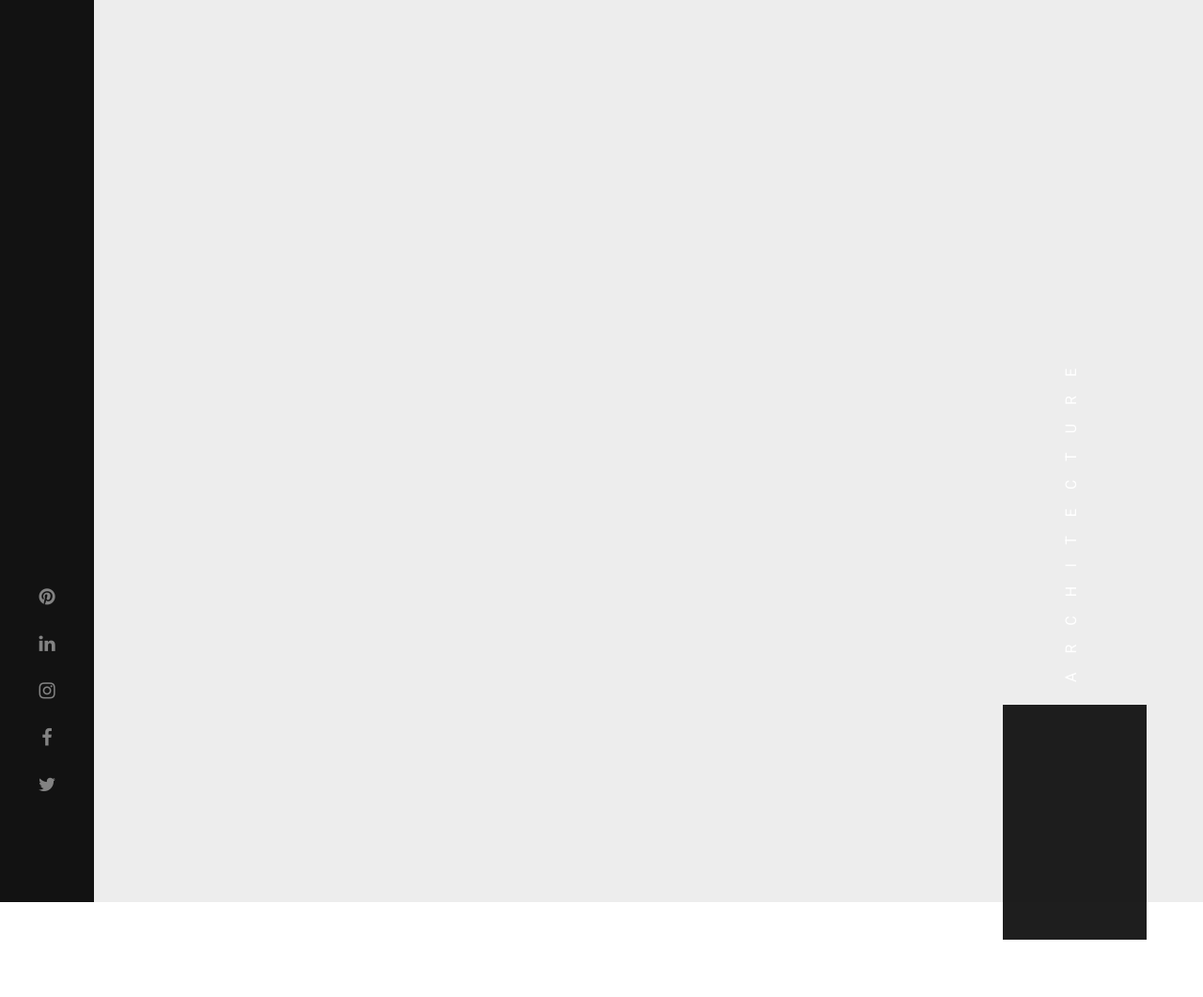
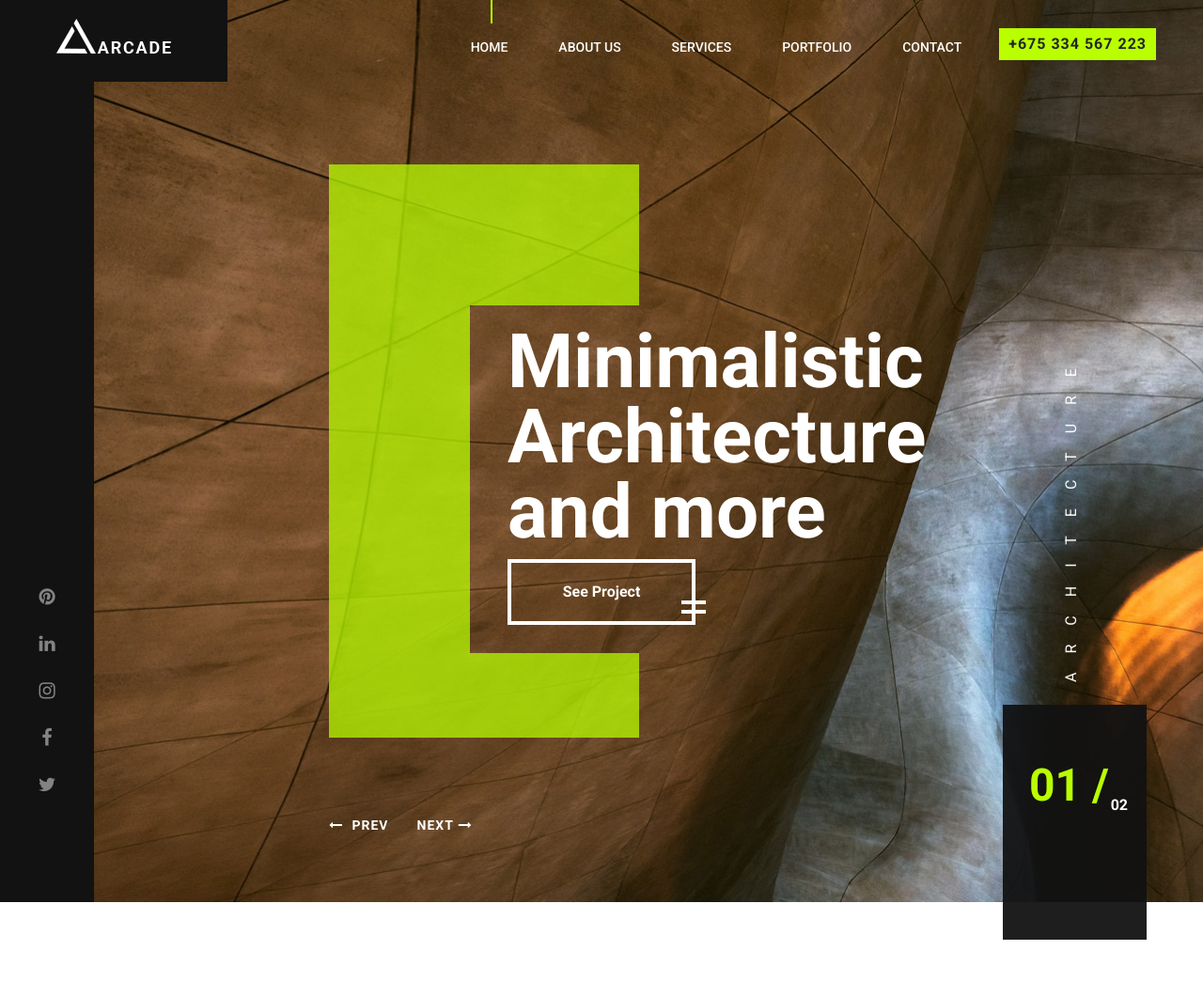
Before and after one commit to NotNulls/ArRangeWebApp, a Flask app: page / in a window 1280 px wide. Shown: the top 1061 px of the page at 94% size. Run offline with Flask 3, Linux system fonts and the light colour scheme; some libraries are stand-ins or nearby versions; some web fonts are replaced.

Commit message:
Feature: Sidebar hero

```diff
--- a/app/__init__.py
+++ b/app/__init__.py
@@ -1,15 +1,16 @@
 from config import Config
 from flask import Flask
 from flask_bootstrap import Bootstrap
+import os
 
 bootstrap = Bootstrap()
 
 def create_app(config_class=Config):
 
 
-
     app = Flask(__name__)
     app.config.from_object(Config)
+
 
     from app.main import bp as main_bp
     app.register_blueprint(main_bp)
--- a/app/main/routes.py
+++ b/app/main/routes.py
@@ -1,7 +1,15 @@
 from app.main import bp
 from flask import render_template
+
+images = {
+    'bg':'static/img/bg.jpg',
+    'project_1': 'static/img/projects/1.jpg',
+    'project_2': 'img/projects/2.jpg',
+    'project_1': 'img/projects/3.jpg',
+    'project_2': 'img/projects/4.jpg',
+}
 
 @bp.route('/index',methods=['GET','POST'])
 @bp.route('/',methods=['GET','POST'])
 def index():
-    return render_template('index.html', title='Home')
+    return render_template('index.html', title='Home', images=images)
--- a/app/static/css/style.css
+++ b/app/static/css/style.css
@@ -2106,3 +2106,222 @@
 		padding: 0 15px;
 	}
 }
+
+
+@font-face {
+    font-family: 'FontAwesome';
+    src: url('fontawesome-webfont.eot?v=4.7.0');
+    src: url('fontawesome-webfont.eot?#iefix&v=4.7.0') format('embedded-opentype'),
+         url('fontawesome-webfont.woff2?v=4.7.0') format('woff2'),
+         url('fontawesome-webfont.woff?v=4.7.0') format('woff'),
+         url('fontawesome-webfont.ttf?v=4.7.0') format('truetype'),
+         url('fontawesome-webfont.svg?v=4.7.0#fontawesomeregular') format('svg');
+}
+
+
+.fa {
+    display: inline-block;
+    font: normal normal normal 14px/1 FontAwesome;
+    font-size: inherit;
+    text-rendering: auto;
+    -webkit-font-smoothing: antialiased;
+    -moz-osx-font-smoothing: grayscale;
+}
+
+.fa-lg {
+    font-size: 1.33333333em;
+    line-height: .75em;
+    vertical-align: -15%;
+}
+
+.fa-2x {
+    font-size: 2em;
+}
+
+.fa-3x {
+    font-size: 3em;
+}
+
+.fa-4x {
+    font-size: 4em;
+}
+
+.fa-5x {
+    font-size: 5em;
+}
+
+.fa-fw {
+    width: 1.28571429em;
+    text-align: center;
+}
+
+.fa-ul {
+    padding-left: 0;
+    margin-left: 2.14285714em;
+    list-style-type: none;
+}
+
+.fa-ul>li {
+    position: relative;
+}
+
+.fa-li {
+    position: absolute;
+    left: -2.14285714em;
+    width: 2.14285714em;
+    top: .14285714em;
+    text-align: center;
+}
+
+.fa-li.fa-lg {
+    left: -1.85714286em;
+}
+
+.fa-border {
+    padding: .2em .25em .15em;
+    border: solid .08em #eee;
+    border-radius: .1em;
+}
+
+.fa-pull-left {
+    float: left;
+}
+
+.fa-pull-right {
+    float: right;
+}
+
+.fa.fa-pull-left {
+    margin-right: .3em;
+}
+
+.fa.fa-pull-right {
+    margin-left: .3em;
+}
+
+.pull-right {
+    float: right;
+}
+
+.pull-left {
+    float: left;
+}
+
+.fa.pull-left {
+    margin-right: .3em;
+}
+
+.fa.pull-right {
+    margin-left: .3em;
+}
+
+.fa-spin {
+    -webkit-animation: fa-spin 2s infinite linear;
+    animation: fa-spin 2s infinite linear;
+}
+
+.fa-pulse {
+    -webkit-animation: fa-spin 1s infinite steps(8);
+    animation: fa-spin 1s infinite steps(8);
+}
+
+@-webkit-keyframes fa-spin {
+    0% {
+        -webkit-transform: rotate(0deg);
+        transform: rotate(0deg);
+    }
+    100% {
+        -webkit-transform: rotate(359deg);
+        transform: rotate(359deg);
+    }
+}
+
+@keyframes fa-spin {
+    0% {
+        -webkit-transform: rotate(0deg);
+        transform: rotate(0deg);
+    }
+    100% {
+        -webkit-transform: rotate(359deg);
+        transform: rotate(359deg);
+    }
+}
+
+.fa-rotate-90 {
+    -ms-filter: "progid:DXImageTransform.Microsoft.BasicImage(rotation=1)";
+    -webkit-transform: rotate(90deg);
+    -ms-transform: rotate(90deg);
+    transform: rotate(90deg);
+}
+
+.fa-rotate-180 {
+    -ms-filter: "progid:DXImageTransform.Microsoft.BasicImage(rotation=2)";
+    -webkit-transform: rotate(180deg);
+    -ms-transform: rotate(180deg);
+    transform: rotate(180deg);
+}
+
+.fa-rotate-270 {
+    -ms-filter: "progid:DXImageTransform.Microsoft.BasicImage(rotation=3)";
+    -webkit-transform: rotate(270deg);
+    -ms-transform: rotate(270deg);
+    transform: rotate(270deg);
+}
+
+.fa-flip-horizontal {
+    -ms-filter: "progid:DXImageTransform.Microsoft.BasicImage(rotation=0, mirror=1)";
+    -webkit-transform: scale(-1, 1);
+    -ms-transform: scale(-1, 1);
+    transform: scale(-1, 1);
+}
+
+.fa-flip-vertical {
+    -ms-filter: "progid:DXImageTransform.Microsoft.BasicImage(rotation=2, mirror=1)";
+    -webkit-transform: scale(1, -1);
+    -ms-transform: scale(1, -1);
+    transform: scale(1, -1);
+}
+
+:root .fa-rotate-90,
+:root .fa-rotate-180,
+:root .fa-rotate-270,
+:root .fa-flip-horizontal,
+:root .fa-flip-vertical {
+    filter: none;
+}
+
+.fa-stack {
+    position: relative;
+    display: inline-block;
+    width: 2em;
+    height: 2em;
+    line-height: 2em;
+    vertical-align: middle;
+}
+
+.fa-stack-1x,
+.fa-stack-2x {
+    position: absolute;
+    left: 0;
+    width: 100%;
+    text-align: center;
+}
+
+.fa-stack-1x {
+    line-height: inherit;
+}
+
+.fa-stack-2x {
+    font-size: 2em;
+}
+
+.fa-inverse {
+    color: #fff;
+}
+
+.fa-glass:before {
+    content: "\f000";
+}
+
+.fa-music:before {
+    content: "\f
--- /dev/null
+++ b/app/templates/_header_helper.html
@@ -0,0 +1,22 @@
+<!-- Header section start -->
+<header class="header-area">
+    <a href="home.html" class="logo-area">
+        <img src= "{{ url_for('static', filename='img/logo.png') }}" alt="">
+    </a>
+    <div class="nav-switch">
+        <i class="fa fa-bars"></i>
+    </div>
+    <div class="phone-number">+675 334 567 223</div>
+    {% block navbar %}
+        <nav class="nav-menu">
+            <ul>
+                <li class="active"><a href="home.html">Home</a></li>
+                <li><a href="about.html">About us</a></li>
+                <li><a href="service.html">Services</a></li>
+                <li><a href="portfolio.html">Portfolio</a></li>
+                <li><a href="contact.html">Contact</a></li>
+            </ul>
+        </nav>
+    {% endblock %}
+</header>
+<!-- Header section end -->
--- a/app/templates/base.html
+++ b/app/templates/base.html
@@ -1,5 +1,5 @@
 {% extends 'bootstrap/base.html' %}
-
+    {{ super() }}
 
 
 {% block title %}
@@ -16,7 +16,7 @@
 <!-- Google Fonts -->
 <link href="https://fonts.googleapis.com/css?family=Roboto:300,400,500,700" rel="stylesheet">
 
-<link rel="stylesheet" href="//maxcdn.bootstrapcdn.com/font-awesome/4.1.0/css/font-awesome.min.css">
+<link rel="stylesheet" href="//https://maxcdn.bootstrapcdn.com/font-awesome/4.7.0/css/font-awesome.min.css">
 
 <!-- Stylesheets -->
 <link rel="stylesheet" type="text/css" href="{{ url_for('static', filename='css/bootstrap.min.css') }}">
@@ -24,6 +24,7 @@
 <link rel="stylesheet" type="text/css" href="{{ url_for('static', filename='css/animate.css') }}">
 <link rel="stylesheet" type="text/css" href="{{ url_for('static', filename='css/owl.carousel.css') }}">
 <link rel="stylesheet" type="text/css" href="{{ url_for('static', filename='css/style.css') }}">
+
 
 <!--[if lt IE 9]>
     <script src="https://oss.maxcdn.com/html5shiv/3.7.2/html5shiv.min.js"></script>
@@ -39,31 +40,13 @@
         </div>
 
         <!-- Header section start -->
-        <header class="header-area">
-            <a href="home.html" class="logo-area">
-                <img src= "{{ url_for('static', filename='img/logo.png') }}" alt="">
-            </a>
-            <div class="nav-switch">
-                <i class="fa fa-bars"></i>
-            </div>
-            <div class="phone-number">+675 334 567 223</div>
-            {% block navbar %}
-                <nav class="nav-menu">
-                    <ul>
-                        <li class="active"><a href="home.html">Home</a></li>
-                        <li><a href="about.html">About us</a></li>
-                        <li><a href="service.html">Services</a></li>
-                        <li><a href="portfolio.html">Portfolio</a></li>
-                        <li><a href="contact.html">Contact</a></li>
-                    </ul>
-                </nav>
-            {% endblock %}
-        </header>
+
         <!-- Header section end -->
 
         <!-- Hero section start -->
-        <section class="hero-section">
-            <!-- left social link ber -->
+
+        <!-- <section class="hero-section">
+            left social link ber -->
             <div class="left-bar">
                 <div class="left-bar-content">
                     <div class="social-links">
--- a/app/templates/index.html
+++ b/app/templates/index.html
@@ -2,6 +2,8 @@
 
 {% block body %}
 <body>
+
+	{% include '_header_helper.html' %}
 
 	<!-- Hero section start -->
 	<section class="hero-section">
@@ -18,26 +20,53 @@
 			</div>
 		</div>
 		<!-- hero slider area -->
+		<div class="hero-slider owl-carousel owl-theme owl-loaded owl-text-select-on">
 
-		<div class="hero-slider">
-			<div class="hero-slide-item set-bg" data-setbg="{{ url_for('static', filename='img/bg.jpg') }}">
+
+		<div class="owl-stage-outer"><div class="owl-stage" style="transform: translate3d(-3038px, 0px, 0px); transition: all 0s ease 0s; width: 9114px;"><div class="owl-item cloned" style="width: 1519px; margin-right: 0px;"><div class="hero-slide-item set-bg" data-setbg="/static/img/bg.jpg" style="background-image: url('app/static/img/bg.jpg')">
 				<div class="slide-inner">
 					<div class="slide-content">
 					<h2>Minimalistic <br>Architecture <br> and more</h2>
 					<a href="#" class="site-btn sb-light">See Project</a>
 					</div>
 				</div>
-			</div>
-			<div class="hero-slide-item set-bg" data-setbg="{{ url_for('static', filename='img/bg.jpg') }}">
+			</div></div><div class="owl-item cloned" style="width: 1519px; margin-right: 0px;"><div class="hero-slide-item set-bg" data-setbg="img/bg.jpg" style="background-image: url(img/bg.jpg);">
 				<div class="slide-inner">
 					<div class="slide-content">
 					<h2>Minimalistic <br>Architecture <br> and more</h2>
 					<a href="#" class="site-btn sb-light">See Project</a>
 					</div>
 				</div>
-			</div>
-		</div>
-		<div class="slide-num-holder" id="snh-1"></div>
+			</div></div><div class="owl-item active" style="width: 1519px; margin-right: 0px;"><div class="hero-slide-item set-bg" data-setbg="{{url_for('static',filename='img/bg.jpg')}}" style="background-image: url(img/bg.jpg);">
+				<div class="slide-inner">
+					<div class="slide-content">
+					<h2>Minimalistic <br>Architecture <br> and more</h2>
+					<a href="#" class="site-btn sb-light">See Project</a>
+					</div>
+				</div>
+			</div></div><div class="owl-item" style="width: 1519px; margin-right: 0px;"><div class="hero-slide-item set-bg" data-setbg="img/bg.jpg" style="background-image: url('/static/images/bckgrnd.jpg')">
+				<div class="slide-inner">
+					<div class="slide-content">
+					<h2>Minimalistic <br>Architecture <br> and more</h2>
+					<a href="#" class="site-btn sb-light">See Project</a>
+					</div>
+				</div>
+			</div></div><div class="owl-item cloned" style="width: 1519px; margin-right: 0px;"><div class="hero-slide-item set-bg" data-setbg="img/bg.jpg" style="background-image: url(&quot;img/bg.jpg&quot;);">
+				<div class="slide-inner">
+					<div class="slide-content">
+					<h2>Minimalistic <br>Architecture <br> and more</h2>
+					<a href="#" class="site-btn sb-light">See Project</a>
+					</div>
+				</div>
+			</div></div><div class="owl-item cloned" style="width: 1519px; margin-right: 0px;"><div class="hero-slide-item set-bg" data-setbg="img/bg.jpg" style="background-image: url(&quot;img/bg.jpg&quot;);">
+				<div class="slide-inner">
+					<div class="slide-content">
+					<h2>Minimalistic <br>Architecture <br> and more</h2>
+					<a href="#" class="site-btn sb-light">See Project</a>
+					</div>
+				</div>
+			</div></div></div></div><div class="owl-controls"><div class="owl-nav"><div class="owl-prev" style=""><i class="fa fa-long-arrow-left"></i> PREV</div><div class="owl-next" style="">NEXT<i class="fa fa-long-arrow-right"></i></div></div><div style="display: none;" class="owl-dots"></div></div></div>
+		<div class="slide-num-holder" id="snh-1"><span>01 / </span>02</div>
 		<div class="hero-right-text">architecture</div>
 	</section>
 	<!-- Hero section end -->
@@ -208,97 +237,8 @@
 
 
 	<!-- Projects section start -->
-	<div class="projects-section pb50">
-		<div class="container">
-			<div class="row">
-				<div class="col-lg-3">
-					<div class="section-title">
-						<h1>Projects</h1>
-					</div>
-				</div>
-				<div class="col-lg-9">
-					<ul class="projects-filter-nav">
-						<li class="btn-filter" data-filter="*">All</li>
-						<li class="btn-filter" data-filter=".rest">Restaurations</li>
-						<li class="btn-filter" data-filter=".build">Buildings</li>
-						<li class="btn-filter" data-filter=".apart">Apartments</li>
-					</ul>
-				</div>
-			</div>
-		</div>
-		<div id="projects-carousel" class="projects-slider">
-			<div class="single-project set-bg rest" data-setbg="img/projects/1.jpg">
-				<div class="project-content">
-					<h2>Biggest <br> Restaurations</h2>
-					<p>Jan 19, 2018</p>
-					<a href="#" class="seemore">See Project </a>
-				</div>
-			</div>
-			<div class="single-project set-bg build" data-setbg="img/projects/2.jpg">
-				<div class="project-content">
-					<h2>Office <br> Building</h2>
-					<p>Jan 19, 2018</p>
-					<a href="#" class="seemore">See Project </a>
-				</div>
-			</div>
-			<div class="single-project set-bg apart" data-setbg="img/projects/3.jpg">
-				<div class="project-content">
-					<h2>Nice <br> Apartments</h2>
-					<p>Jan 19, 2018</p>
-					<a href="#" class="seemore">See Project </a>
-				</div>
-			</div>
-			<div class="single-project set-bg rest" data-setbg="img/projects/4.jpg">
-				<div class="project-content">
-					<h2>Biggest <br> Restaurations</h2>
-					<p>Jan 19, 2018</p>
-					<a href="#" class="seemore">See Project </a>
-				</div>
-			</div>
-			<div class="single-project set-bg apart" data-setbg="img/projects/2.jpg">
-				<div class="project-content">
-					<h2>Office <br> Building</h2>
-					<p>Jan 19, 2018</p>
-					<a href="#" class="seemore">See Project </a>
-				</div>
-			</div>
-		</div>
-	</div>
-	<!-- Projects section end -->
 
 
-	<!-- Clients section start -->
-	<div class="client-section spad">
-		<div class="container">
-			<div id="client-carousel" class="client-slider">
-				<div class="single-brand">
-					<a href="#">
-						<img src="{{ url_for('static', filename='img/clients/1.png') }}" alt="">
-					</a>
-				</div>
-				<div class="single-brand">
-					<a href="#">
-						<img src="{{ url_for('static', filename='img/clients/2.png') }}" alt="">
-					</a>
-				</div>
-				<div class="single-brand">
-					<a href="#">
-						<img src="{{ url_for('static', filename='img/clients/3.png') }}" alt="">
-					</a>
-				</div>
-				<div class="single-brand">
-					<a href="#">
-						<img src="{{ url_for('static', filename='img/clients/4.png') }}" alt="">
-					</a>
-				</div>
-				<div class="single-brand">
-					<a href="#">
-						<img src=""{{ url_for('static', filename='img/clients/5.png') }}"" alt="">
-					</a>
-				</div>
-			</div>
-		</div>
-	</div>
 	<!-- Clients section end -->
 
 
```
